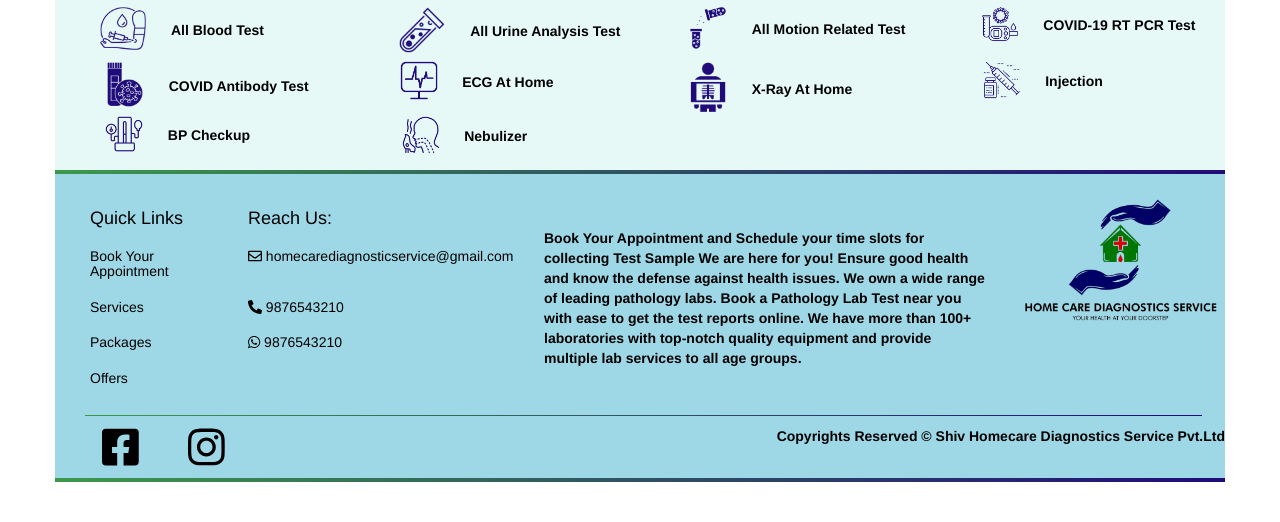
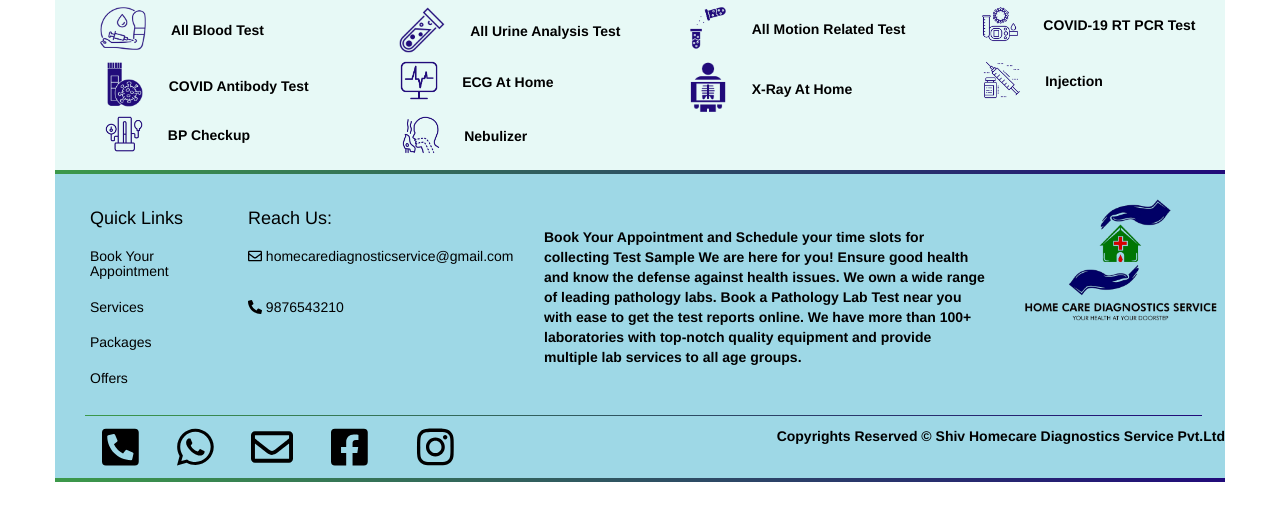
Before and after one commit to priyankathirumalai28/homecare_diagnostic_service, a Django app: page / in a window 1280 px wide. Shown: the part 3065-3587 px from the top of the page. Run offline with Django 3.2, Linux system fonts and the light colour scheme; some libraries are stand-ins or nearby versions; some web fonts are replaced.

Commit message:
updated the social media links

```diff
--- a/static/css/homecare.css
+++ b/static/css/homecare.css
@@ -396,6 +396,16 @@ width:500px; height:300px;
 .facebook:hover {
     color: #4267B2;
 }
+.mail:hover {
+    color: #ea4335;
+}
+.phone:hover {
+    color: #00b488;
+}
+
+.whatsapp:hover {
+    color: #43d854;
+}
 .quick_link_property:hover{
 color: #4267B2;
 cursor: pointer;
--- a/templates/Homecare_service/banner.html
+++ b/templates/Homecare_service/banner.html
@@ -17,7 +17,7 @@
     <div class="carousel-inner">
       <div class="item active">
         <img src='{% static "images/banner/home_collection.jpg" %}' alt="home_collection"
-                               class="img-fluid mb-2 banner_size" style="height:60%; width:1000%"/>
+                               class="img-fluid mb-2 banner_size" style="height:60%; width:100%"/>
       </div>
 
       <div class="item">
--- a/templates/Homecare_service/bottom_section.html
+++ b/templates/Homecare_service/bottom_section.html
@@ -14,7 +14,7 @@
                     <div class="col-xs-4 quick_link_property"><h5>Services</h5></div><div class="col-xs-6"><h5><i class="fas fa-phone-alt fa-1x"></i>  9876543210</h5></div>
                 </div>
                 <div class="row">
-                    <div class="col-xs-4 quick_link_property"><h5>Packages</h5></div><div class="col-xs-6"><h5><i class="fab fa-whatsapp fa-1x"></i>  9876543210</h5></div>
+                    <div class="col-xs-4 quick_link_property"><h5>Packages</h5></div>
                 </div>
                 <div class="row">
                     <div class="col-xs-4 quick_link_property"><h5>Offers</h5></div><div class="col-xs-4"></div>
@@ -36,8 +36,11 @@
         <div class="py-2 mx-md-3 mx-xl-5 px-md-3"> </div>
             <div class="d-flex flex-column flex-md-row justify-content-between full_footer">
                 <p class="fs-10 fw-400 text-black text-left text-md-left">
-                    <a href='#' class="bottom_icon_property facebook"><i class="fab fa-facebook-square fa-3x"></i></a>&nbsp;&nbsp;&nbsp;
-                    <a href='#' class="bottom_icon_property instagram"><i class="fab fa-instagram fa-3x"></i></a>
+                    <a href='tel:+919566144262' class="bottom_icon_property phone" target="_newtab"><i class="fas fa-phone-square-alt fa-3x" ></i></a>
+                    <a href='https://chatwith.io/s/shiv-homecare-diagnostics-service' class="bottom_icon_property whatsapp" target="_newtab"><i class="fab fa-whatsapp fa-3x"></i></a>
+                    <a href='mailto:homecarediagnosticsservice@gmail.com' class="bottom_icon_property mail" target="_newtab"><i class="far fa-envelope fa-3x"></i></a>
+                    <a href='https://www.facebook.com/groups/269272624588719/?ref=share' class="bottom_icon_property facebook" target="_newtab"><i class="fab fa-facebook-square fa-3x"></i></a>&nbsp;&nbsp;&nbsp;
+                    <a href='https://instagram.com/homecarediagnosticsservice?utm_medium=copy_link' class="bottom_icon_property instagram" target="_newtab"><i class="fab fa-instagram fa-3x"></i></a>
                 </p>
                 <p class="fs-10 fw-400 text-black text-center text-md-right">Copyrights Reserved © Shiv Homecare Diagnostics Service Pvt.Ltd </p>
             </div>
```
